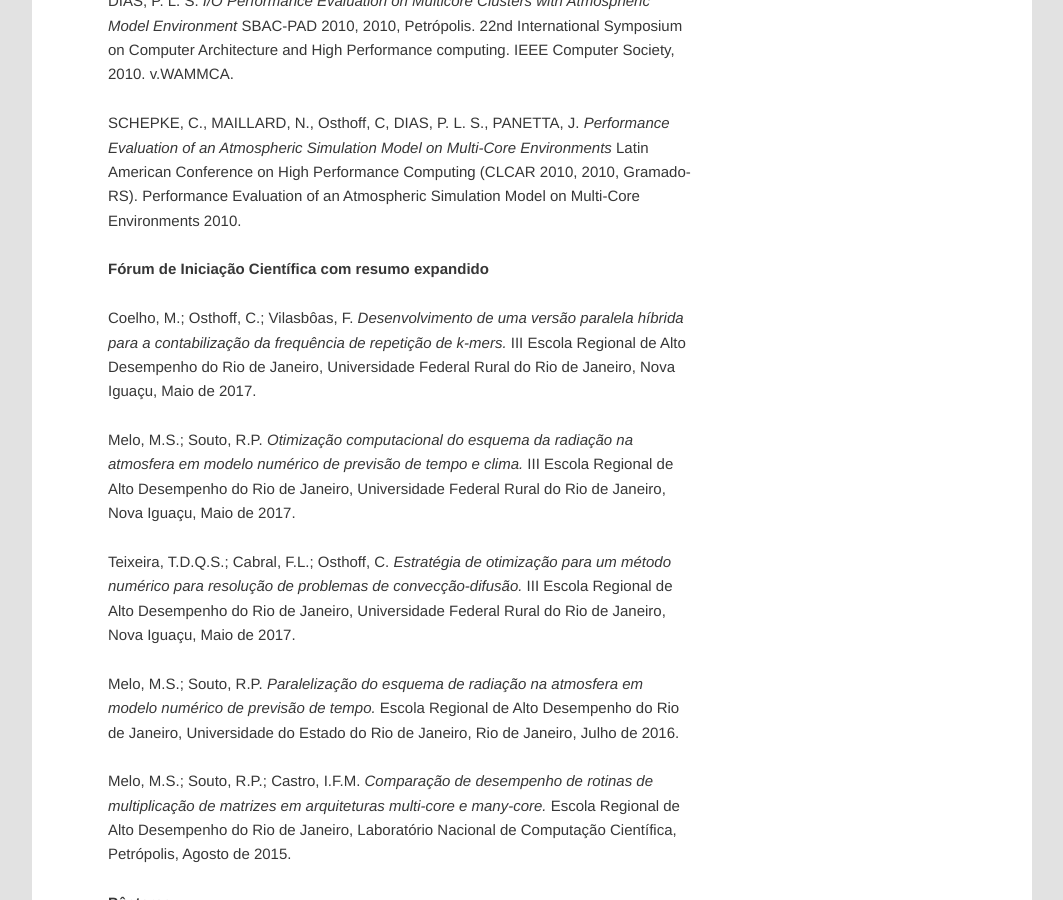
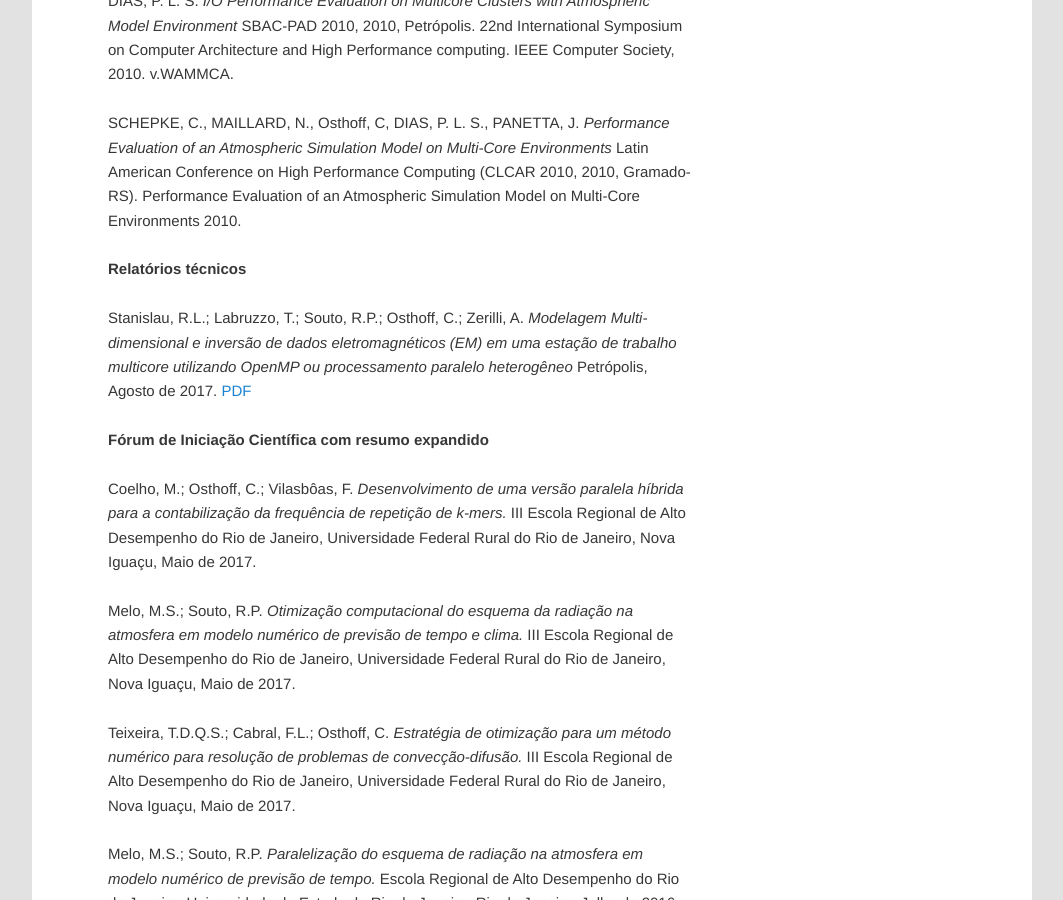
Before and after one commit to gmgall/site-cenapad, a Jekyll site: the page built from publicacoes/index.markdown, in a window 1280 px wide and 900 px high, scrolled down 5592 px. Shown: the whole window, without its empty margins (108-1171 px from the left). Built offline with Jekyll 4.4.1, drawn with Linux system fonts in a browser that asks for light colours; Markdown is read by kramdown in place of the engine named in the settings.

Commit message:
Adiciona relatório técnico na página de publicações

```diff
--- a/publicacoes/index.markdown
+++ b/publicacoes/index.markdown
@@ -186,6 +186,13 @@ SCHEPKE, C., MAILLARD, N., Osthoff, C, DIAS, P. L. S., PANETTA, J.
 *Performance Evaluation of an Atmospheric Simulation Model on Multi-Core Environments*
 Latin American Conference on High Performance Computing (CLCAR 2010, 2010, Gramado-RS). Performance Evaluation of an Atmospheric Simulation Model on Multi-Core Environments 2010.
 
+**Relatórios técnicos**
+
+Stanislau, R.L.; Labruzzo, T.; Souto, R.P.; Osthoff, C.; Zerilli, A.
+*Modelagem Multi-dimensional e inversão de dados eletromagnéticos (EM) em uma estação de trabalho multicore utilizando OpenMP ou processamento paralelo heterogêneo*
+Petrópolis, Agosto de 2017.
+[PDF](relatorio_tecnico_rafael.pdf)
+
 **Fórum de Iniciação Científica com resumo expandido**
 
 
```
Also changed, not shown: 1 other file.
